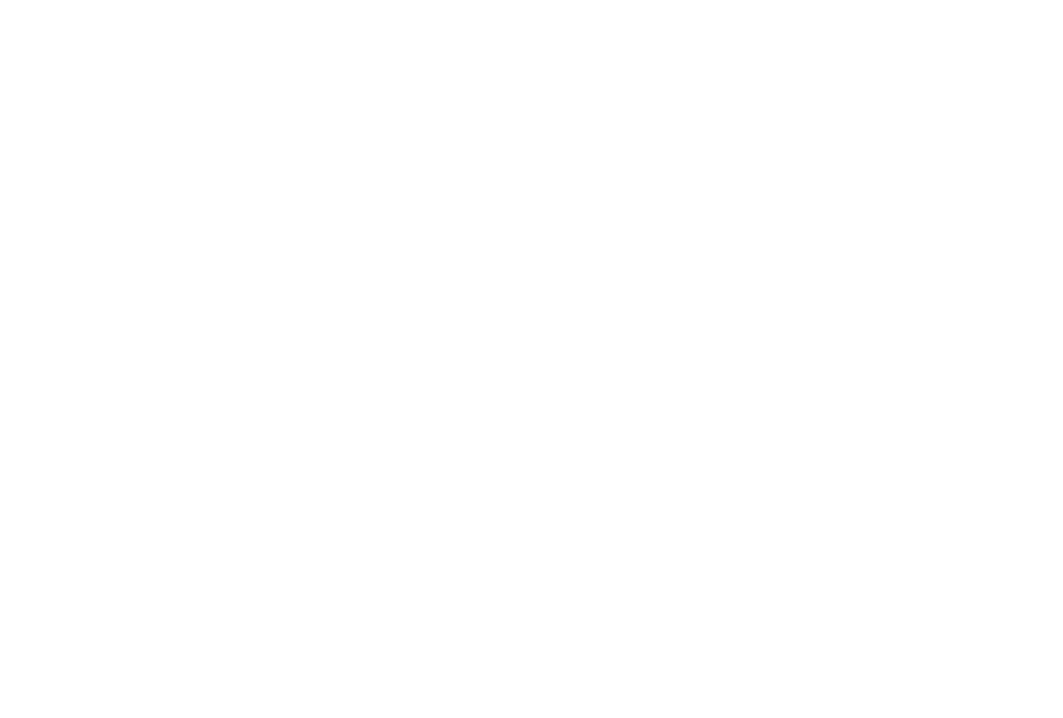
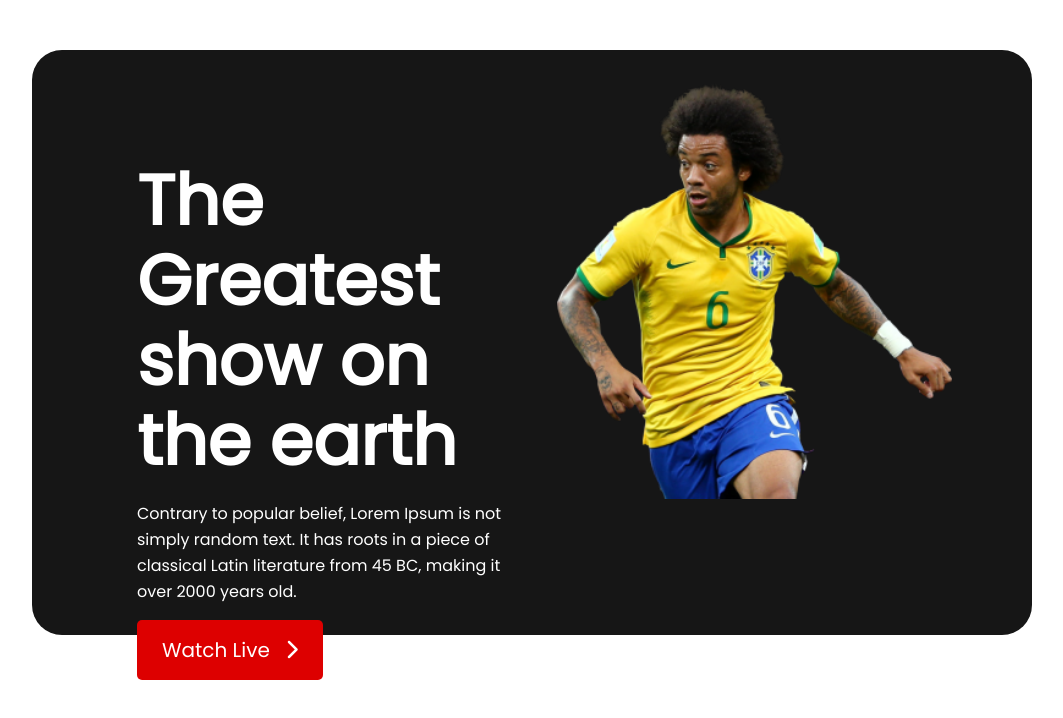
Before and after one commit to SkrChowdhury/world-cup, a plain HTML site: page index.html in a window 1280 px wide. Shown: the whole page, without its empty margins (108-1171 px from the left). Drawn offline with Linux system fonts and the light colour scheme.

Commit message:
banner added

```diff
--- a/index.html
+++ b/index.html
@@ -1,12 +1,39 @@
 <!DOCTYPE html>
 <html lang="en">
+
 <head>
-    <meta charset="UTF-8">
-    <meta http-equiv="X-UA-Compatible" content="IE=edge">
-    <meta name="viewport" content="width=device-width, initial-scale=1.0">
-    <title>World Cup</title>
+  <meta charset="UTF-8" />
+  <meta http-equiv="X-UA-Compatible" content="IE=edge" />
+  <meta name="viewport" content="width=device-width, initial-scale=1.0" />
+  <title>World Cup</title>
+  <link rel="icon" type="image/x-icon" href="/images/favicon.ico" />
+  <!-----------------------------------------------Stylesheet----------------------------------------------------------->
+  <link rel="stylesheet" href="styles/style.css" />
+  <!-----------------------------------------------Font Awesome----------------------------------------------------------->
+  <script src="https://kit.fontawesome.com/b733db707b.js" crossorigin="anonymous"></script>
 </head>
+
 <body>
+  <!-----------------------------------------------Banner Section----------------------------------------------------------->
+  <section class="banner">
+    <div class="banner-info">
+      <h1 class="banner-heading">The Greatest show on the earth</h1>
+      <p class="banner-text">
+        Contrary to popular belief, Lorem Ipsum is not simply random text. It
+        has roots in a piece of classical Latin literature from 45 BC, making
+        it over 2000 years old.
+      </p>
+      <a href="" class="button">Watch Live <i class="fa fa-chevron-right"></i></a>
+    </div>
+
+    <div class="banner-image">
+      <img src="images/Banner Image.png" alt="Marcelo - a brazilian football player" />
+    </div>
+
+  </section>
+
+
 
 </body>
+
 </html>
--- a/styles/style.css
+++ b/styles/style.css
@@ -0,0 +1,66 @@
+/* -----------------------------------------------Google Fonts----------------------------------------------------------- */
+@import url('https://fonts.googleapis.com/css2?family=Poppins&display=swap');
+
+
+/* -----------------------------------------------Common Styles----------------------------------------------------------- */
+body {
+    font-family: 'Poppins', sans-serif;
+    margin: 0 auto;
+}
+
+.button {
+    text-decoration: none;
+    font-size: 20px;
+    color: #FFFFFF;
+    background: #DD0000;
+    border-radius: 5px;
+    padding: 16px 25px;
+    font-weight: 400;
+}
+
+
+/* -----------------------------------------------Banner Section Styles----------------------------------------------------------- */
+
+.banner {
+    margin: 50px 140px;
+    border-radius: 30px;
+    background-color: #161616;
+height: 585px;
+    display: flex;
+}
+
+.banner-info {
+    margin: 111px 12px 111px 105px;
+    width: 50%;
+}
+
+.banner-heading {
+    font-weight: 700;
+    font-size: 70px;
+    color: #FFFFFF;
+    margin-top: 0;
+    margin-bottom: 20px;
+    line-height: 80px;
+}
+
+.banner-text {
+    font-weight: 400;
+    font-size: 16px;
+    color: #FFFFFF;
+    margin-bottom: 30px;
+    line-height: 26px;
+}
+
+.button i {
+    margin-left: 10px;
+}
+
+.banner-image {
+    width: 50%;
+    margin: 33px 80px 0 12px;
+
+}
+
+.banner-image img {
+    width: 100%;
+}
```
Also changed, not shown: images/favicon.ico (added).
